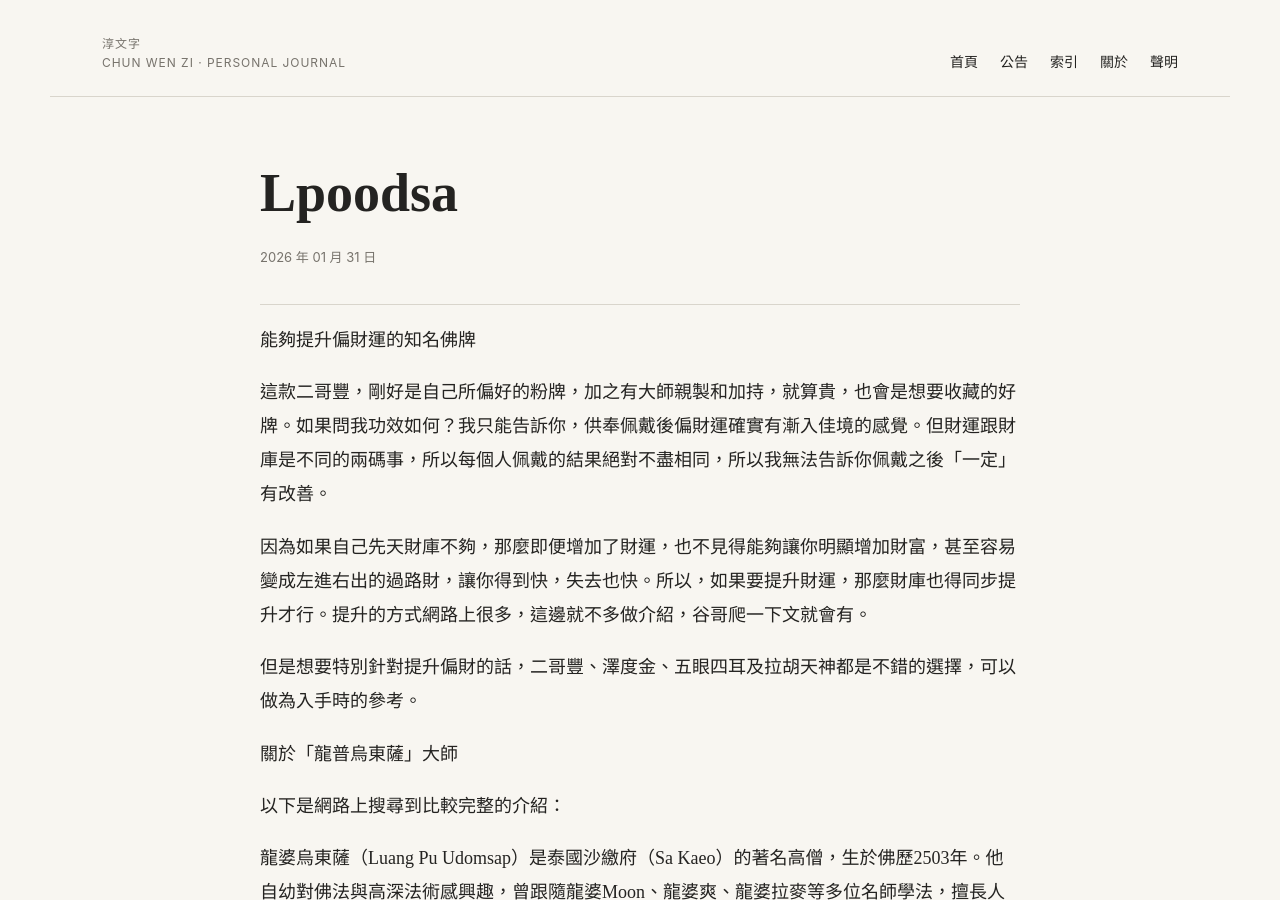
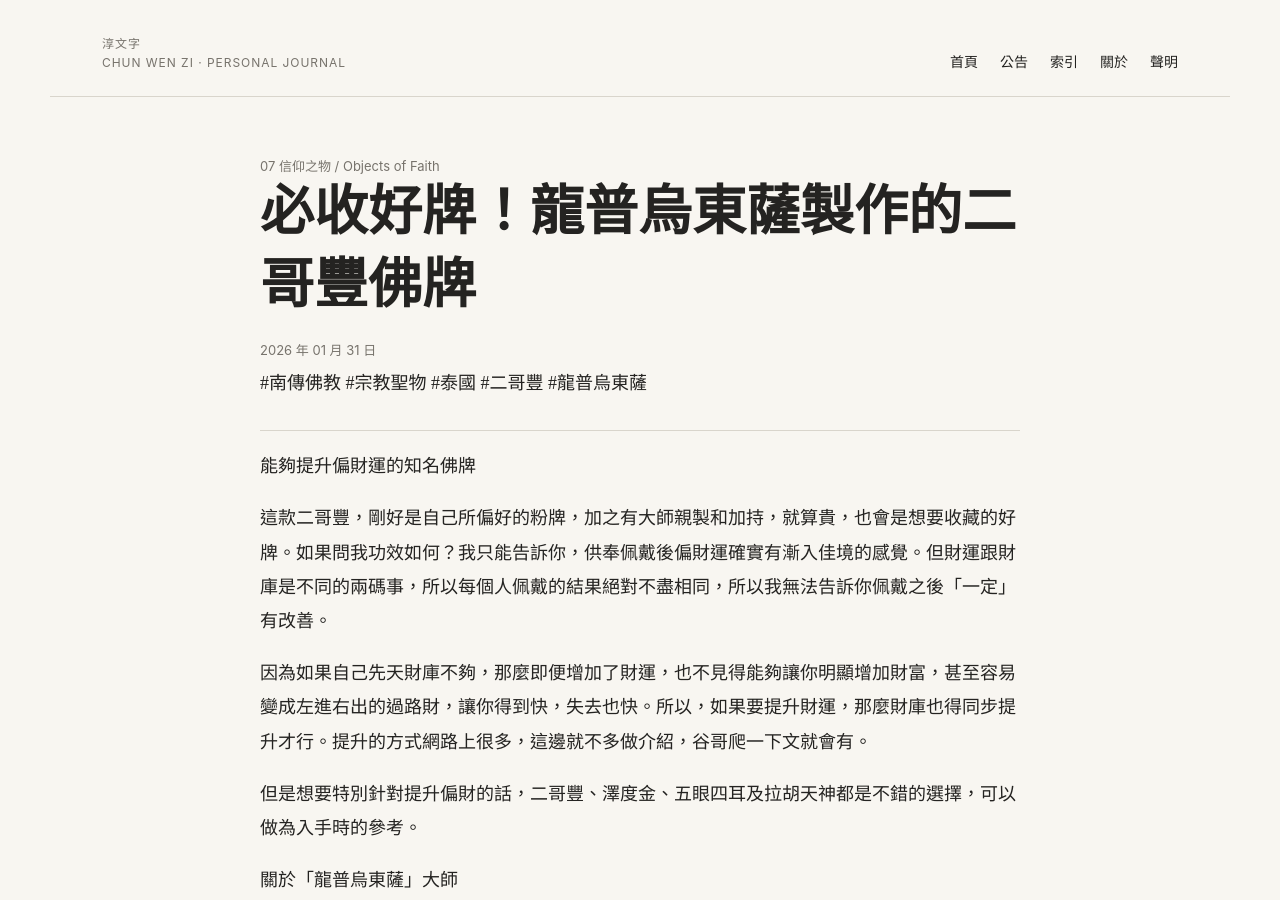
Before and after one commit to maochunweitw/maochunweitw.github.io, a Jekyll site: the page built from _posts/2026-01-31-lpoodsa.md, in a window 1280 px wide and 900 px high. Built offline with Jekyll 4.4.1, drawn with Linux system fonts in a browser that asks for light colours; our own code applies the rules of GitHub Pages for plain Markdown files.

Commit message:
Update 2026-01-31-lpoodsa.md

```diff
--- a/_posts/2026-01-31-lpoodsa.md
+++ b/_posts/2026-01-31-lpoodsa.md
@@ -1,3 +1,16 @@
+---
+layout: post
+title: "必收好牌！龍普烏東薩製作的二哥豐佛牌"
+date: 2026-01-31 18:00 +0800
+category: "07  信仰之物 / Objects of Faith"
+tags:
+  - 南傳佛教
+  - 宗教聖物
+  - 泰國
+  - 二哥豐
+  - 龍普烏東薩
+---
+
 能夠提升偏財運的知名佛牌
 
 這款二哥豐，剛好是自己所偏好的粉牌，加之有大師親製和加持，就算貴，也會是想要收藏的好牌。如果問我功效如何？我只能告訴你，供奉佩戴後偏財運確實有漸入佳境的感覺。但財運跟財庫是不同的兩碼事，所以每個人佩戴的結果絕對不盡相同，所以我無法告訴你佩戴之後「一定」有改善。
```
